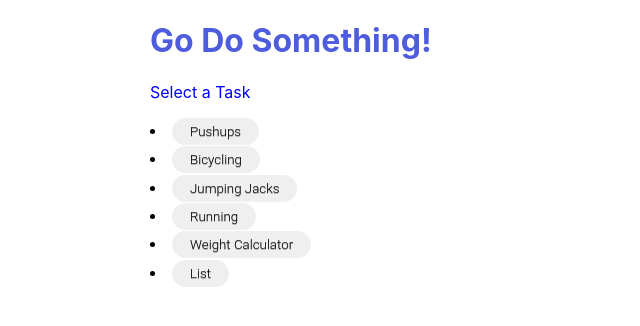
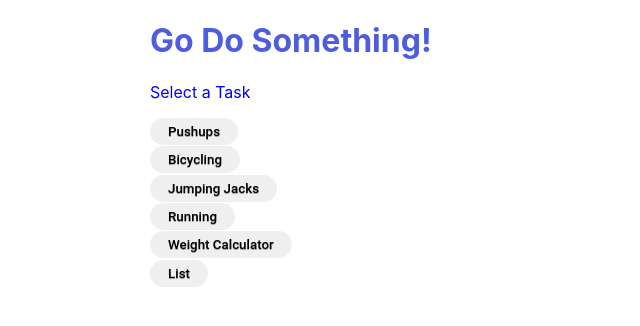
Before and after one commit to emily-foley/portfolio-1, a React (Create React App) app in the folder exercise-app/: page / in a window 1280 px wide. Shown: the top 326 px of the page, without its empty margins (0-640 px from the left). Built offline with nearby package versions, Linux system fonts and the light colour scheme.

Commit message:
March 20, 2022 3:57 PM

```diff
--- a/exercise-app/src/App.css
+++ b/exercise-app/src/App.css
@@ -51,7 +51,6 @@ html{
 
 
 .selectButtons{
-  list-style-type: none;
   display:inline-block;
   padding:0.3em 1.2em;
   margin:0 0.1em 0.1em 0;
@@ -60,7 +59,7 @@ html{
   box-sizing: border-box;
   text-decoration:none;
   font-family:'Roboto',sans-serif;
-  font-weight:300;
+  font-weight:500;
   color:#000;
   text-shadow: 0 0.04em 0.04em rgba(0,0,0,0.35);
   text-align:center;
@@ -75,3 +74,7 @@ html{
     margin:0.2em auto;
   }
   }
+
+  li{
+    list-style-type: none;
+  }
```
